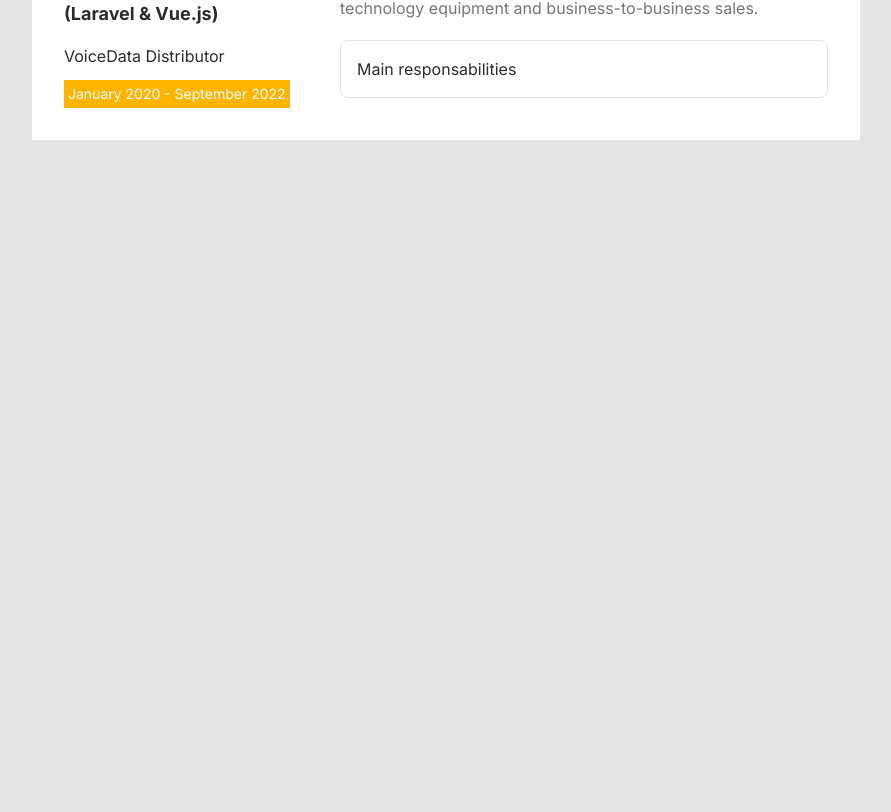
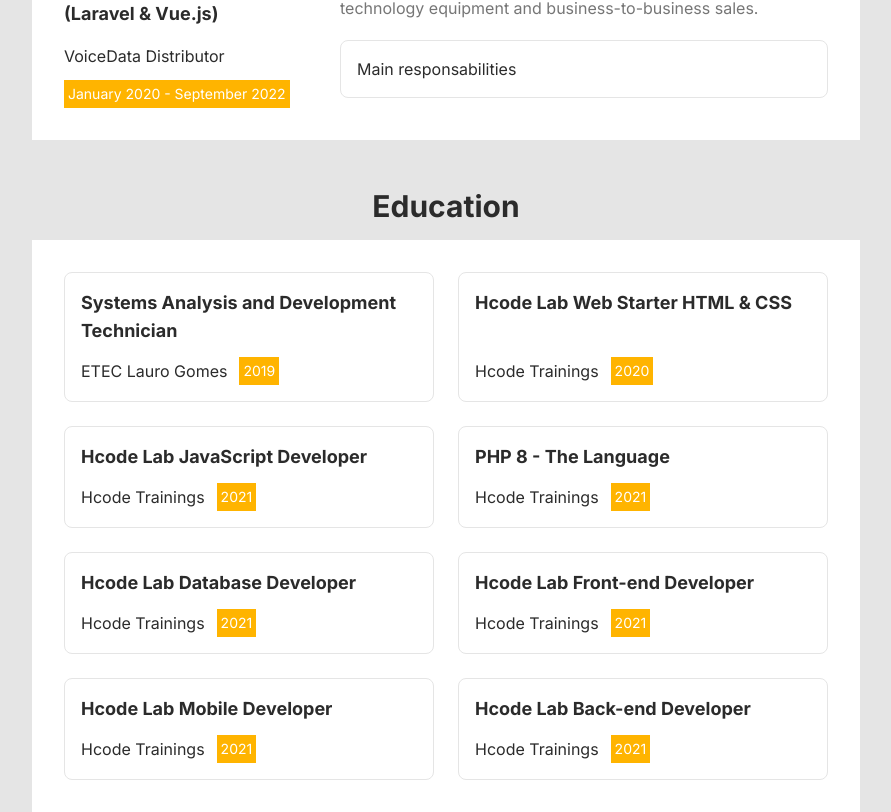
Before and after one commit to Guilherme-Ferreti/Portfolio, a Vue app: page / in a window 1280 px wide. Shown: the part 1187-1999 px from the top of the page, without its empty margins (312-1203 px from the left). Before the commit the page ends 1327 px from the top, so only its background shows below. Built offline with nearby package versions, Linux system fonts and the light colour scheme; some icons are missing.

Commit message:
refactor: move work and education data to respective components

```diff
--- a/src/components/CareerHistory.vue
+++ /dev/null
@@ -1,58 +0,0 @@
-<template>
-  <div class="card @container space-y-1.75">
-    <template v-for="(entry, index) in history">
-      <div class="grid @xl:grid-cols-[1fr_2fr] gap-2">
-        <div>
-          <h3 class="text-dark text-lg font-bold">{{ entry.title }}</h3>
-          <div class="flex gap-0.75 flex-wrap items-center mt-1">
-            <span class="text-dark">{{ entry.company }}</span>
-            <span class="bg-primary text-white p-0.25 text-sm">
-              {{ entry.startDate }} - {{ entry.endDate }}
-            </span>
-          </div>
-        </div>
-        <div>
-          <p>{{ entry.description }}</p>
-          <AppDetails
-            summary="Main responsabilities"
-            class="mt-1.25"
-          >
-            <ul class="list-inside list-disc space-y-0.5">
-              <li
-                v-for="responsability in entry.responsabilities"
-                class="list-outside ml-1"
-              >
-                {{ responsability }}
-              </li>
-            </ul>
-          </AppDetails>
-        </div>
-      </div>
-      <hr
-        class="divider"
-        v-if="index !== history.length - 1"
-      />
-    </template>
-  </div>
-</template>
-
-<script lang="ts">
-interface CareerHistoryEntry {
-  title: string;
-  company: string;
-  startDate: string;
-  endDate: string;
-  description: string;
-  responsabilities: string[];
-}
-
-interface Props {
-  history: CareerHistoryEntry[];
-}
-</script>
-
-<script setup lang="ts">
-import AppDetails from './AppDetails.vue';
-
-defineProps<Props>();
-</script>
--- a/src/components/EducationHistory.vue
+++ b/src/components/EducationHistory.vue
@@ -1,9 +1,9 @@
 <template>
   <div class="@container card">
-    <div class="gap-1.75 grid @lg:grid-cols-[1fr_1fr]">
+    <div class="gap-1.5 grid @lg:grid-cols-[1fr_1fr]">
       <div
         v-for="entry in educationHistory"
-        class="p-1 border border-gray-600 rounded-lg hover:bg-gray-100 flex flex-col justify-between gap-1"
+        class="p-1 border border-gray-600 rounded-lg hover:bg-gray-100 flex flex-col justify-between gap-0.75"
       >
         <h3 class="text-dark text-lg font-bold">{{ entry.title }}</h3>
         <div class="flex gap-0.75 flex-wrap items-center mt-auto">
--- /dev/null
+++ b/src/components/WorkHistory.vue
@@ -0,0 +1,81 @@
+<template>
+  <div class="card @container space-y-1.75">
+    <template v-for="(entry, index) in workHistory">
+      <div class="grid @xl:grid-cols-[1fr_2fr] gap-2">
+        <div>
+          <h3 class="text-dark text-lg font-bold">{{ entry.title }}</h3>
+          <div class="flex gap-0.75 flex-wrap items-center mt-1">
+            <span class="text-dark">{{ entry.company }}</span>
+            <span class="bg-primary text-white p-0.25 text-sm">
+              {{ entry.startDate }} - {{ entry.endDate }}
+            </span>
+          </div>
+        </div>
+        <div>
+          <p>{{ entry.description }}</p>
+          <AppDetails
+            v-if="entry.responsabilities.length > 0"
+            summary="Main responsabilities"
+            class="mt-1.25"
+          >
+            <ul class="list-inside list-disc space-y-0.5">
+              <li
+                v-for="responsability in entry.responsabilities"
+                class="list-outside ml-1"
+              >
+                {{ responsability }}
+              </li>
+            </ul>
+          </AppDetails>
+        </div>
+      </div>
+      <hr
+        class="divider"
+        v-if="index !== workHistory.length - 1"
+      />
+    </template>
+  </div>
+</template>
+
+<script setup lang="ts">
+import AppDetails from './AppDetails.vue';
+
+const workHistory = [
+  {
+    title: 'Full Stack Web Developer (Laravel & Vue.js)',
+    company: 'Stefanini IT Solutions',
+    startDate: 'September 2022',
+    endDate: 'Present',
+    description:
+      'Stefanini is a leading Brazilian IT company present in more than 41 countries that offers software development and AI solutions for worldwide clients.',
+    responsabilities: [
+      'Working as a Full Stack Web Developer.',
+      'Building new institutional websites from the ground up, using modern technologies like Laravel and Vue.js to ensure high performance, security, and user engagement.',
+      'Transforming design concepts provided by web designers into visually appealing and user-friendly web pages.',
+      'Improving and refactoring existing codebases to enhance performance, scalability, and maintainability.',
+      'Applying Scrum methodology with regular ceremonies, including Daily Scrum and Sprint Planning.',
+      'Establishing and enforcing code quality standards to ensure consistency, readability, and maintainability across the development team.',
+      'Achievements: Recognized as a top performer for consistently delivering high-quality code and completing tasks ahead of deadlines.',
+      'Technologies: Laravel framework, PHP, Vue.js, Vite, Pinia, Vue Router, HTML, CSS, SASS, JavaScript, MySQL, Docker, Unit and Integration Tests, RESTful APIs, SCRUM.',
+    ],
+  },
+  {
+    title: 'Full Stack Web Developer (Laravel & Vue.js)',
+    company: 'VoiceData Distributor',
+    startDate: 'January 2020',
+    endDate: 'September 2022',
+    description:
+      'VoiceData specializes in the distribution of enterprise-level technology equipment and business-to-business sales.',
+    responsabilities: [
+      'Working as a Full Stack Web Developer and System Architect.',
+      'Working on a Sales Software designed to optimize and facilitate the creation and updating of orders, estimates, and customer data, empowering dozens of salespeople to work more efficiently and effectively.',
+      'Conducting analysis to identify tasks and requirements, ensuring comprehensive coverage and successful implementation.',
+      'Translated business requirements into efficient and scalable database structures and robust application APIs.',
+      'Collaborating with front-end developers to ensure seamless integration between front-end and back-end systems.',
+      'Providing ongoing maintenance and support to ensure the reliability and stability of applications.',
+      'Achievements: Successfully replaced the legacy sales system with a modern Laravel application, significantly improving overall performance and operational efficiency.',
+      'Technologies: Laravel framework, PHP, Vue.js, MS SQL Server, MySQL, HTML, CSS, SASS, JavaScript, Unit and Integration Tests, RESTful APIs, System analysis, PHP Unit, Pest, PHPStan, Test-driven Development.',
+    ],
+  },
+];
+</script>
--- a/src/views/HomeView.vue
+++ b/src/views/HomeView.vue
@@ -51,7 +51,19 @@
         Work History
       </h2>
 
-      <CareerHistory :history="workHistory" />
+      <WorkHistory />
+    </section>
+    <section
+      aria-labelledby="education-history-section__heading"
+      id="education-history"
+    >
+      <h2
+        class="section__title"
+        id="education-history-section__heading"
+      >
+        Education
+      </h2>
+      <EducationHistory />
     </section>
   </div>
 </template>
@@ -66,7 +78,8 @@ import PHPUnitLogo from '@/assets/images/logos/phpunit.svg';
 import SQLLogo from '@/assets/images/logos/sql.svg';
 import TailwindLogo from '@/assets/images/logos/tailwindcss.svg';
 import VueLogo from '@/assets/images/logos/vuejs.svg';
-import CareerHistory from '@/components/CareerHistory.vue';
+import EducationHistory from '@/components/EducationHistory.vue';
+import WorkHistory from '@/components/WorkHistory.vue';
 
 const skills = [
   {
@@ -106,45 +119,6 @@ const skills = [
     name: 'SQL',
   },
 ];
-
-const workHistory = [
-  {
-    title: 'Full Stack Web Developer (Laravel & Vue.js)',
-    company: 'Stefanini IT Solutions',
-    startDate: 'September 2022',
-    endDate: 'Present',
-    description:
-      'Stefanini is a leading Brazilian IT company present in more than 41 countries that offers software development and AI solutions for worldwide clients.',
-    responsabilities: [
-      'Working as a Full Stack Web Developer.',
-      'Building new institutional websites from the ground up, using modern technologies like Laravel and Vue.js to ensure high performance, security, and user engagement.',
-      'Transforming design concepts provided by web designers into visually appealing and user-friendly web pages.',
-      'Improving and refactoring existing codebases to enhance performance, scalability, and maintainability.',
-      'Applying Scrum methodology with regular ceremonies, including Daily Scrum and Sprint Planning.',
-      'Establishing and enforcing code quality standards to ensure consistency, readability, and maintainability across the development team.',
-      'Achievements: Recognized as a top performer for consistently delivering high-quality code and completing tasks ahead of deadlines.',
-      'Technologies: Laravel framework, PHP, Vue.js, Vite, Pinia, Vue Router, HTML, CSS, SASS, JavaScript, MySQL, Docker, Unit and Integration Tests, RESTful APIs, SCRUM.',
-    ],
-  },
-  {
-    title: 'Full Stack Web Developer (Laravel & Vue.js)',
-    company: 'VoiceData Distributor',
-    startDate: 'January 2020',
-    endDate: 'September 2022',
-    description:
-      'VoiceData specializes in the distribution of enterprise-level technology equipment and business-to-business sales.',
-    responsabilities: [
-      'Working as a Full Stack Web Developer and System Architect.',
-      'Working on a Sales Software designed to optimize and facilitate the creation and updating of orders, estimates, and customer data, empowering dozens of salespeople to work more efficiently and effectively.',
-      'Conducting analysis to identify tasks and requirements, ensuring comprehensive coverage and successful implementation.',
-      'Translated business requirements into efficient and scalable database structures and robust application APIs.',
-      'Collaborating with front-end developers to ensure seamless integration between front-end and back-end systems.',
-      'Providing ongoing maintenance and support to ensure the reliability and stability of applications.',
-      'Achievements: Successfully replaced the legacy sales system with a modern Laravel application, significantly improving overall performance and operational efficiency.',
-      'Technologies: Laravel framework, PHP, Vue.js, MS SQL Server, MySQL, HTML, CSS, SASS, JavaScript, Unit and Integration Tests, RESTful APIs, System analysis, PHP Unit, Pest, PHPStan, Test-driven Development.',
-    ],
-  },
-];
 </script>
 
 <style scoped>
```
